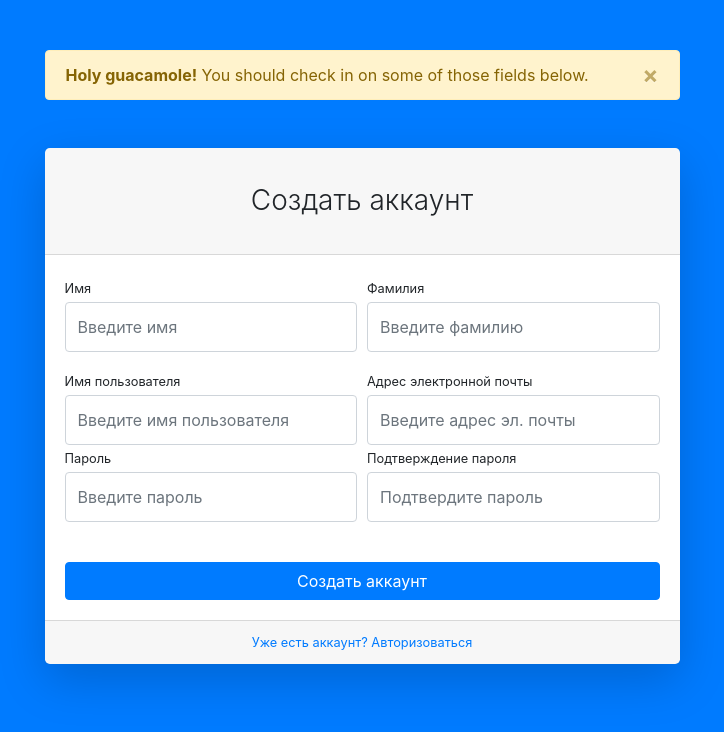
After one commit to Kopylov-Andrey/VolsiStore, a Django app: page /users/registration/ in a window 1280 px wide. The commit adds this page. Shown: the top 732 px of the page, without its empty margins (278-1002 px from the left). Run offline with Django 3.2, Linux system fonts and the light colour scheme; some libraries are stand-ins or nearby versions.

Commit message:
added registration and authorization form

```diff
--- a/store-server/store/products/templates/products/base.html
+++ b/store-server/store/products/templates/products/base.html
@@ -31,7 +31,7 @@
                     <a class="nav-link" href="{% url 'products:index' %}">Каталог <i class="fas fa-shopping-bag"></i> </a>
                 </li>
                 <li class="nav-item">
-                    <a class="nav-link" href="users/login.html">Войти <i class="fas fa-sign-in-alt"></i></a>
+                    <a class="nav-link" href="{% url 'users:login' %}">Войти <i class="fas fa-sign-in-alt"></i></a>
                 </li>
                 <li class="nav-item dropdown">
                     <a class="nav-link dropdown-toggle" href="#" id="navbarDropdown" role="button"
--- /dev/null
+++ b/store-server/store/static/vendor/css/test.css
@@ -0,0 +1,6 @@
+
+.body {
+
+  background-color: black;
+
+}
--- a/store-server/store/store/urls.py
+++ b/store-server/store/store/urls.py
@@ -25,6 +25,7 @@ urlpatterns = [
     path('admin/', admin.site.urls),
     path('', index, name='index'),
     path('products/', include('products.urls', namespace='products')),
+    path('users/', include('users.urls', namespace='users')),
 ]
 
 if settings.DEBUG:
--- /dev/null
+++ b/store-server/store/users/templates/users/base.html
@@ -0,0 +1,33 @@
+
+
+<!DOCTYPE html>
+{%load static%}
+<html lang="en">
+<head>
+    <meta charset="utf-8"/>
+    <meta http-equiv="X-UA-Compatible" content="IE=edge"/>
+    <meta name="viewport" content="width=device-width, initial-scale=1, shrink-to-fit=no"/>
+    <meta name="description" content=""/>
+    <meta name="author" content=""/>
+    <title>Store - АвторизацияTEST</title>
+<!--    <link href="{% static 'vendor/css/auth.css' }" rel="stylesheet"/>-->
+<!--    <link href="{%static 'vendor/css/test.css'%}" rel="stylesheet">-->
+<!--     <link rel="stylesheet" href="{%static '/vendor/css/main.css'%}">-->
+      <link href="{%static 'vendor/bootstrap/css/bootstrap.min.css'%}" rel="stylesheet">
+    <script src="https://cdnjs.cloudflare.com/ajax/libs/font-awesome/5.15.1/js/all.min.js"
+            crossorigin="anonymous"></script>
+</head>
+<body class="bg-primary">
+<div id="layoutAuthentication">
+    <div id="layoutAuthentication_content">
+        {% block  content%}
+
+         {% endblock %}
+    </div>
+</div>
+<script src="https://code.jquery.com/jquery-3.5.1.slim.min.js" crossorigin="anonymous"></script>
+<script src="https://cdn.jsdelivr.net/npm/bootstrap@4.5.3/dist/js/bootstrap.bundle.min.js"
+        crossorigin="anonymous"></script>
+<script src="{% static 'vendor/js/auth-admin.js'%}"></script>
+</body>
+</html>
--- /dev/null
+++ b/store-server/store/users/templates/users/registration.html
@@ -0,0 +1,81 @@
+{% extends 'users/base.html' %}
+
+ {% block  content%}
+ <main>
+            <div class="container">
+                <div class="row justify-content-center">
+                    <div class="col-lg-7">
+                        <div class="alert alert-warning alert-dismissible fade show" role="alert"
+                             style="margin-top: 50px;">
+                            <strong>Holy guacamole!</strong> You should check in on some of those fields below.
+                            <button type="button" class="close" data-dismiss="alert" aria-label="Close">
+                                <span aria-hidden="true">&times;</span>
+                            </button>
+                        </div>
+                        <div class="card shadow-lg border-0 rounded-lg mt-5">
+                            <div class="card-header"><h3 class="text-center font-weight-light my-4">Создать аккаунт</h3>
+                            </div>
+                            <div class="card-body">
+                                <form>
+                                    <div class="form-row">
+                                        <div class="col-md-6">
+                                            <div class="form-group">
+                                                <label class="small mb-1" for="inputFirstName">Имя</label>
+                                                <input class="form-control py-4" id="inputFirstName" type="text"
+                                                       placeholder="Введите имя"/>
+                                            </div>
+                                        </div>
+                                        <div class="col-md-6">
+                                            <div class="form-group">
+                                                <label class="small mb-1" for="inputLastName">Фамилия</label>
+                                                <input class="form-control py-4" id="inputLastName" type="text"
+                                                       placeholder="Введите фамилию"/>
+                                            </div>
+                                        </div>
+                                    </div>
+                                    <div class="form-row">
+                                        <div class="col-md-6">
+                                            <label class="small mb-1" for="inputUsername">Имя пользователя</label>
+                                            <input class="form-control py-4" id="inputUsername" type="text"
+                                                   aria-describedby="usernameHelp"
+                                                   placeholder="Введите имя пользователя"/>
+                                        </div>
+                                        <div class="col-md-6">
+                                            <label class="small mb-1" for="inputEmailAddress">Адрес электронной
+                                                почты</label>
+                                            <input class="form-control py-4" id="inputEmailAddress" type="email"
+                                                   aria-describedby="emailHelp"
+                                                   placeholder="Введите адрес эл. почты"/>
+                                        </div>
+                                    </div>
+                                    <div class="form-row">
+                                        <div class="col-md-6">
+                                            <div class="form-group">
+                                                <label class="small mb-1" for="inputPassword">Пароль</label>
+                                                <input class="form-control py-4" id="inputPassword" type="password"
+                                                       placeholder="Введите пароль"/>
+                                            </div>
+                                        </div>
+                                        <div class="col-md-6">
+                                            <div class="form-group">
+                                                <label class="small mb-1" for="inputConfirmPassword">Подтверждение
+                                                    пароля</label>
+                                                <input class="form-control py-4" id="inputConfirmPassword"
+                                                       type="password" placeholder="Подтвердите пароль"/>
+                                            </div>
+                                        </div>
+                                    </div>
+                                    <div class="form-group mt-4 mb-0">
+                                        <input class="btn btn-primary btn-block" type="submit" value="Создать аккаунт">
+                                    </div>
+                                </form>
+                            </div>
+                            <div class="card-footer text-center">
+                                <div class="small"><a  href="{% url 'users:login' %}">Уже есть аккаунт? Авторизоваться</a></div>
+                            </div>
+                        </div>
+                    </div>
+                </div>
+            </div>
+        </main>
+{% endblock %}
--- /dev/null
+++ b/store-server/store/users/urls.py
@@ -0,0 +1,12 @@
+
+from django.urls import path
+
+
+from users.views import login, registration
+
+app_name = 'users'
+
+urlpatterns = [
+    path('login/', login, name='login'),
+    path('registration/', registration, name='registration')
+]
--- a/store-server/store/users/views.py
+++ b/store-server/store/users/views.py
@@ -1,3 +1,11 @@
 from django.shortcuts import render
 
-# Create your views here.
+from users.models import User
+from users.forms import UserLoginForm
+
+def login(request):
+    return render(request, 'users/login.html')
+
+
+def registration(request):
+    return render(request, 'users/registration.html')
```
Also changed, not shown: store-server/store/users/forms.py (added, +7 -0 lines), store-server/store/users/templates/users/login.html (added, +58 -0 lines), store-server/store/db.sqlite3, store-server/store/static/vendor/css/auth.css.
